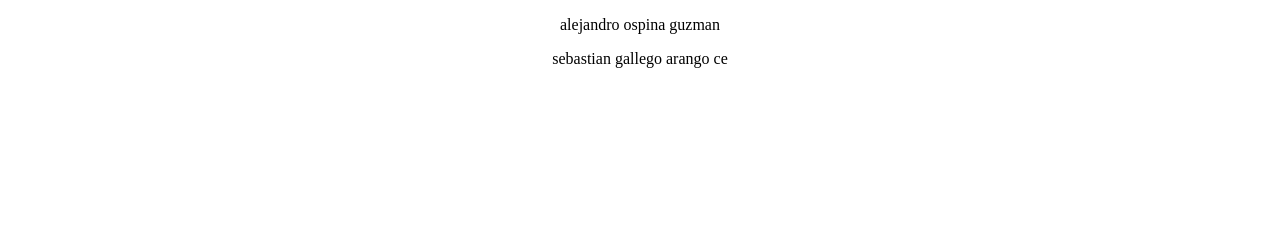
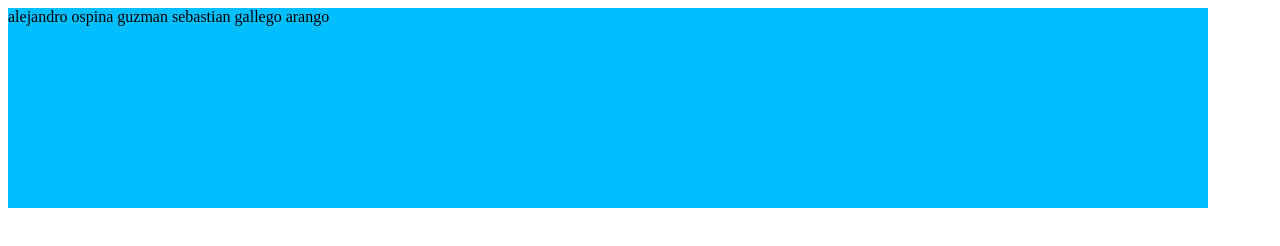
Before and after one commit to jhonnyalejandr12/pagina8-1, a plain HTML site: page index.html in a window 1280 px wide. Drawn offline with Linux system fonts and the light colour scheme.

Commit message:
actualizacion 1

```diff
--- a/index.html
+++ b/index.html
@@ -5,13 +5,13 @@
     <meta http-equiv="X-UA-Compatible" content="IE=edge">
     <meta name="viewport" content="width=device-width, initial-scale=1.0">
     <title>Document</title>
+    <link rel="stylesheet" href="temas.css">
 </head>
 <body>
-    <center>
-    <p>
-alejandro ospina guzman
-    </p>
- sebastian gallego arango ce
- </center>
+   <div  class="contenedor">
+    alejandro ospina guzman
+    sebastian gallego arango
+   </div>
+
 </body>
 </html>
--- /dev/null
+++ b/temas.css
@@ -0,0 +1,9 @@
+.contenedor{
+
+width: 1200px;
+height: 200px;
+background-color: deepskyblue;
+
+
+
+}
```
